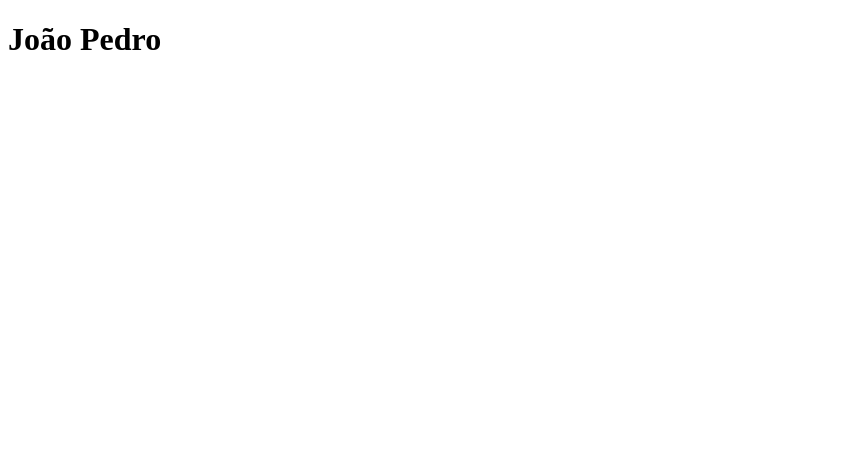
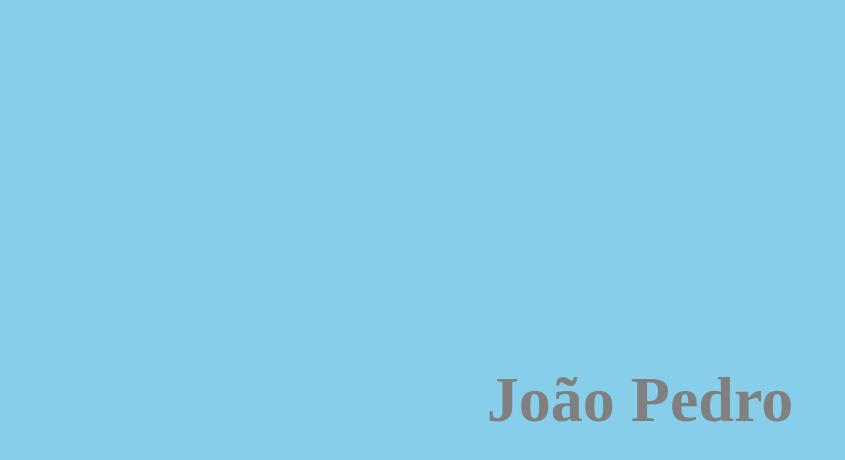
Before and after one commit to nuneszx7/portfolio, a plain HTML site: page index.html in a window 1280 px wide. Shown: the whole page, without its empty margins (0-845 px from the left). Drawn offline with Linux system fonts and the light colour scheme.

Commit message:
Style Concluido

```diff
--- a/index.html
+++ b/index.html
@@ -4,6 +4,7 @@
     <meta charset="UTF-8">
     <meta http-equiv="X-UA-Compatible" content="IE=edge">
     <meta name="viewport" content="width=device-width, initial-scale=1.0">
+    <link rel="stylesheet" href="./style.css">
     <title>Portfolio Basico</title>
 </head>
 <body>
--- /dev/null
+++ b/style.css
@@ -0,0 +1,22 @@
+*{
+    padding: 0;
+    margin: 0;
+    box-sizing: border-box;
+}
+
+body{
+    height: 100vh;
+    display: grid;
+    grid-template-rows: 100px 1fr 100px;
+    background-color: skyblue;
+}
+
+main {
+    display: grid;
+    place-content: center;
+}
+
+h1{
+    font-size: 4rem;
+    color: gray;
+}
```
